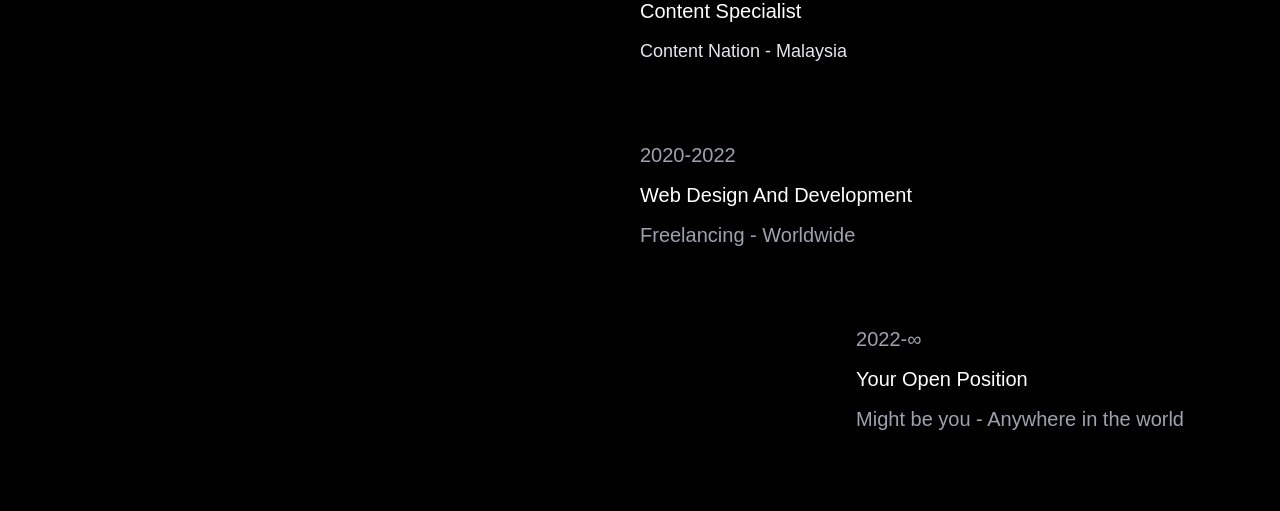
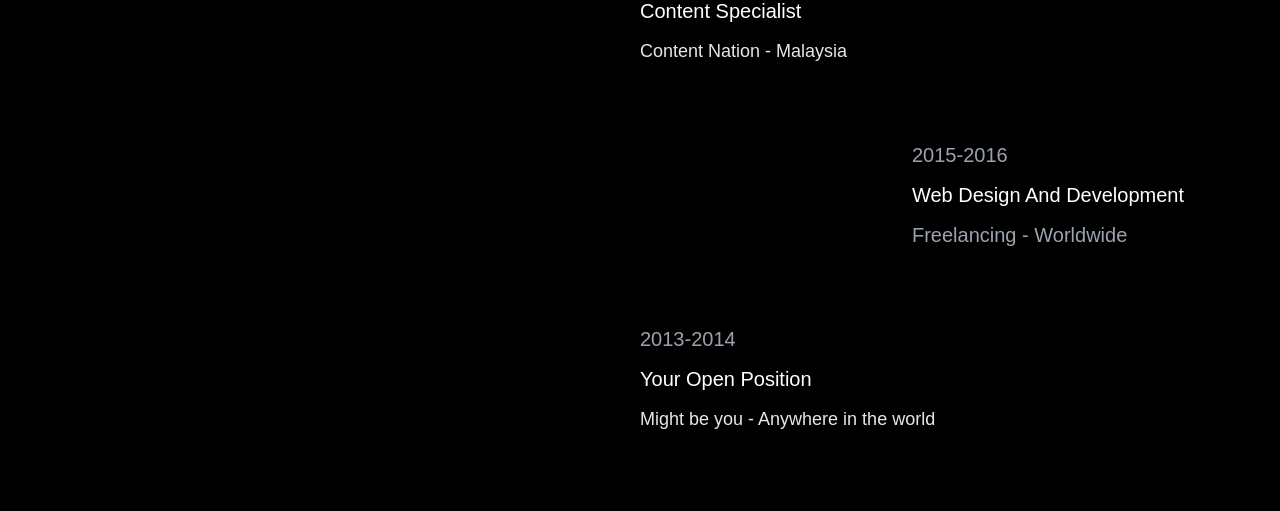
Before and after one commit to waelelk/itshatem_frontend, a React (Create React App) app: page / in a window 1280 px wide. Shown: the part 2920-3431 px from the top of the page. Built offline with nearby package versions, Linux system fonts and the light colour scheme; no server answers.

Commit message:
Update Working.js

```diff
--- a/src/components/Working.js
+++ b/src/components/Working.js
@@ -54,10 +54,10 @@ function Work() {
                                         </h3>
                                     </div>
                                 </div>
-                                <div data-aos="fade-left" class="mb-8 lg:flex lg:justify-between lg:flex-row-reverse ">
-                                    <div class="order-1 lg:w-5/12"></div>
+                                <div data-aos="fade-left" class="mb-8 flex lg:justify-between">
+                                    <div class="order-1"></div>
                                     <div class="order-1 py-4">
-                                        <p class="mb-3 text-xl lg:text-xl md:text-2xl font-regular text-gray-400"> 2020-2022</p>
+                                        <p class="mb-3 text-xl lg:text-xl md:text-2xl font-regular text-gray-400">2015-2016</p>
                                         <h2 class="mb-3 text-2xl lg:text-xl md:text-4xl font-medium text-white tracking-loose">
                                             Web Design And Development</h2>
                                         <h3 class="mb-3 text-xl lg:text-xl md:text-3xl font-regular text-gray-400">
@@ -65,12 +65,13 @@ function Work() {
                                         </h3>
                                     </div>
                                 </div>
-                                <div data-aos="fade-left" class="mb-8 flex lg:justify-between">
-                                    <div class="order-1"></div>
+                                <div data-aos="fade-left" class="mb-8 lg:flex lg:justify-between lg:flex-row-reverse ">
+                                    <div class="order-1 lg:w-5/12"></div>
                                     <div class="order-1 py-4">
-                                        <p class="mb-3 text-xl lg:text-xl md:text-2xl font-regular text-gray-400">2022-∞</p>
-                                        <h2 class="mb-3 text-2xl lg:text-xl md:text-4xl font-medium text-white tracking-loose">Your Open Position</h2>
-                                        <h3 class="mb-3 text-xl lg:text-xl md:text-3xl font-regular text-gray-400">
+                                        <p class="mb-3 text-xl lg:text-xl md:text-2xl text-gray-400">2013-2014</p>
+                                        <h2 class="mb-3 text-2xl lg:text-xl md:text-4xl font-medium text-white tracking-loose">
+                                            Your Open Position</h2>
+                                        <h3 class="mb-3 text-lg font-light text-gray-200">
                                             Might be you - Anywhere in the world
                                         </h3>
                                     </div>
```
